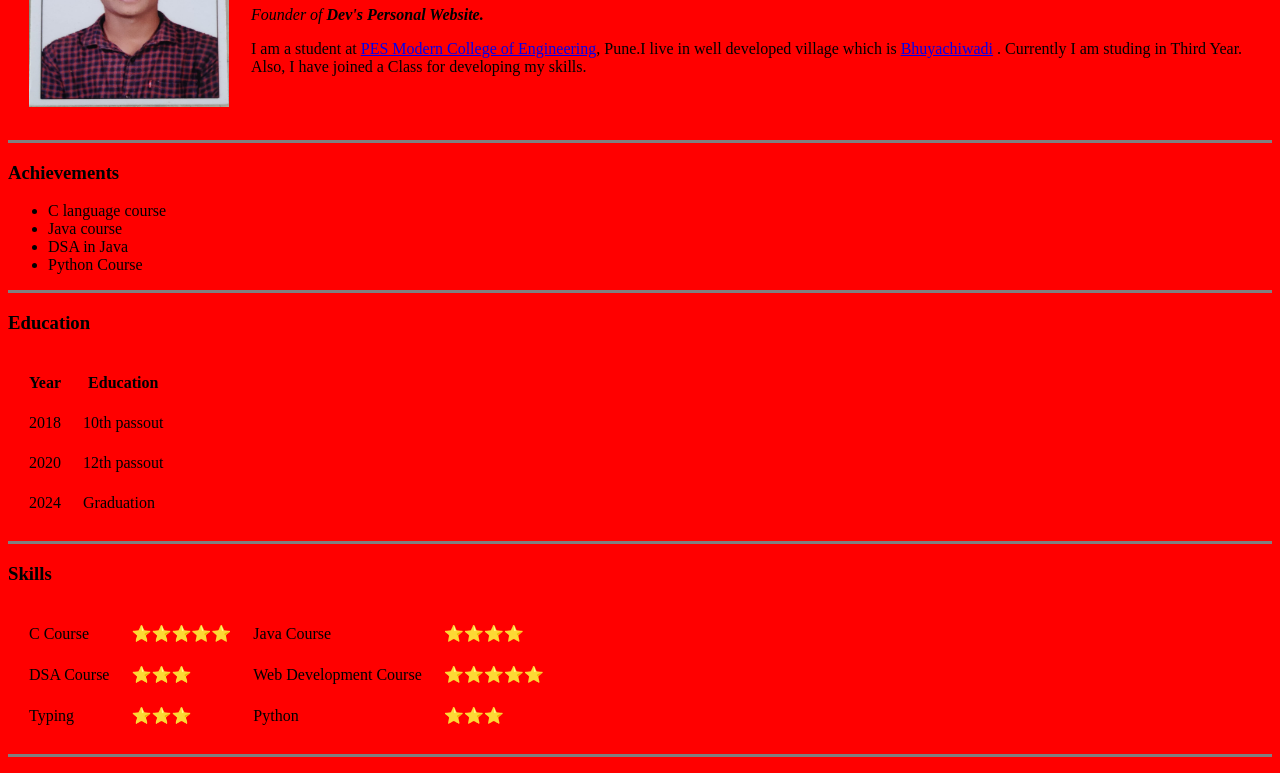
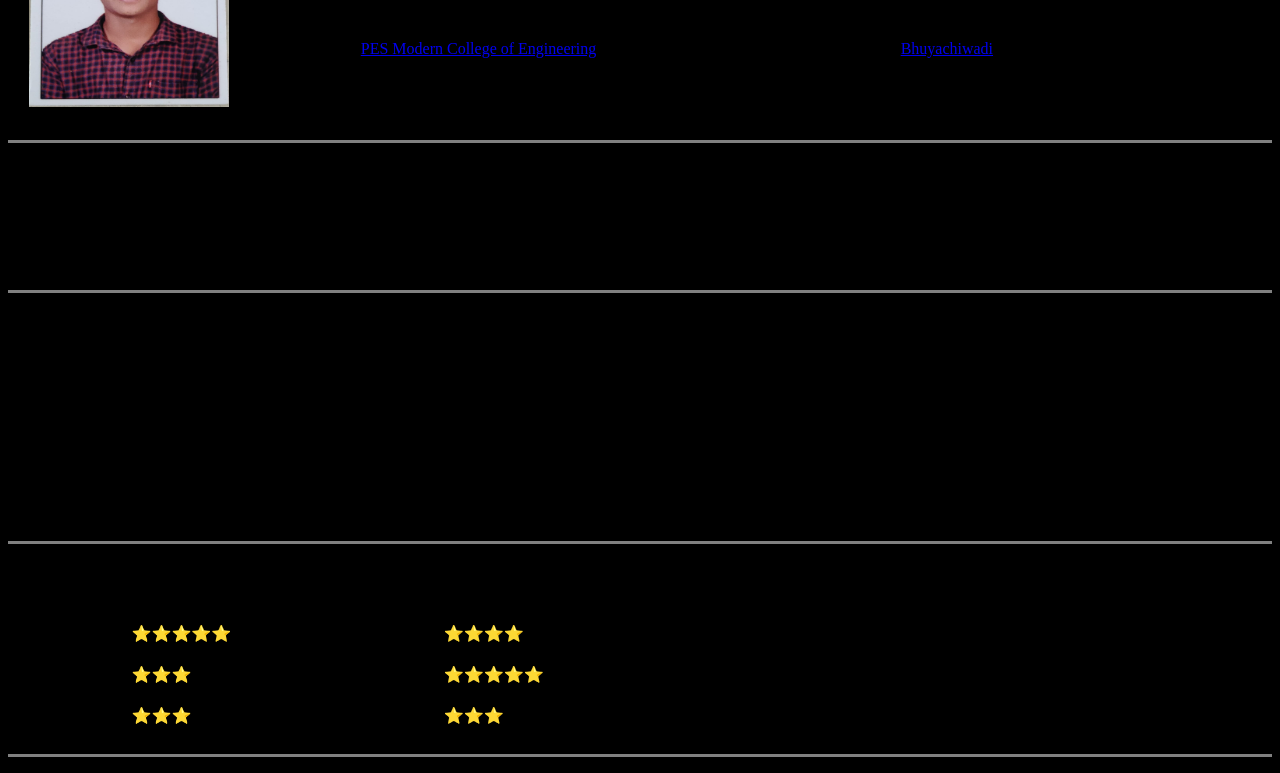
Before and after one commit to suryawanshidevendra/cv, a plain HTML site: page index.html in a window 1280 px wide. Shown: the part 133-906 px from the top of the page. Drawn offline with Linux system fonts and the light colour scheme.

Commit message:
Update index.html

```diff
--- a/index.html
+++ b/index.html
@@ -3,10 +3,10 @@
 
 <head>
   <meta charset="utf-8">
-  <title>♥Dev's Personal Website♥</title>
+  <title>🙃Dev's Personal Website🙃</title>
 </head>
 
-<body style="background-color: red">
+<body style="background-color: black">
   <hr size='3' noshade>
   <table cellspacing='20'>
     <tr>
```
